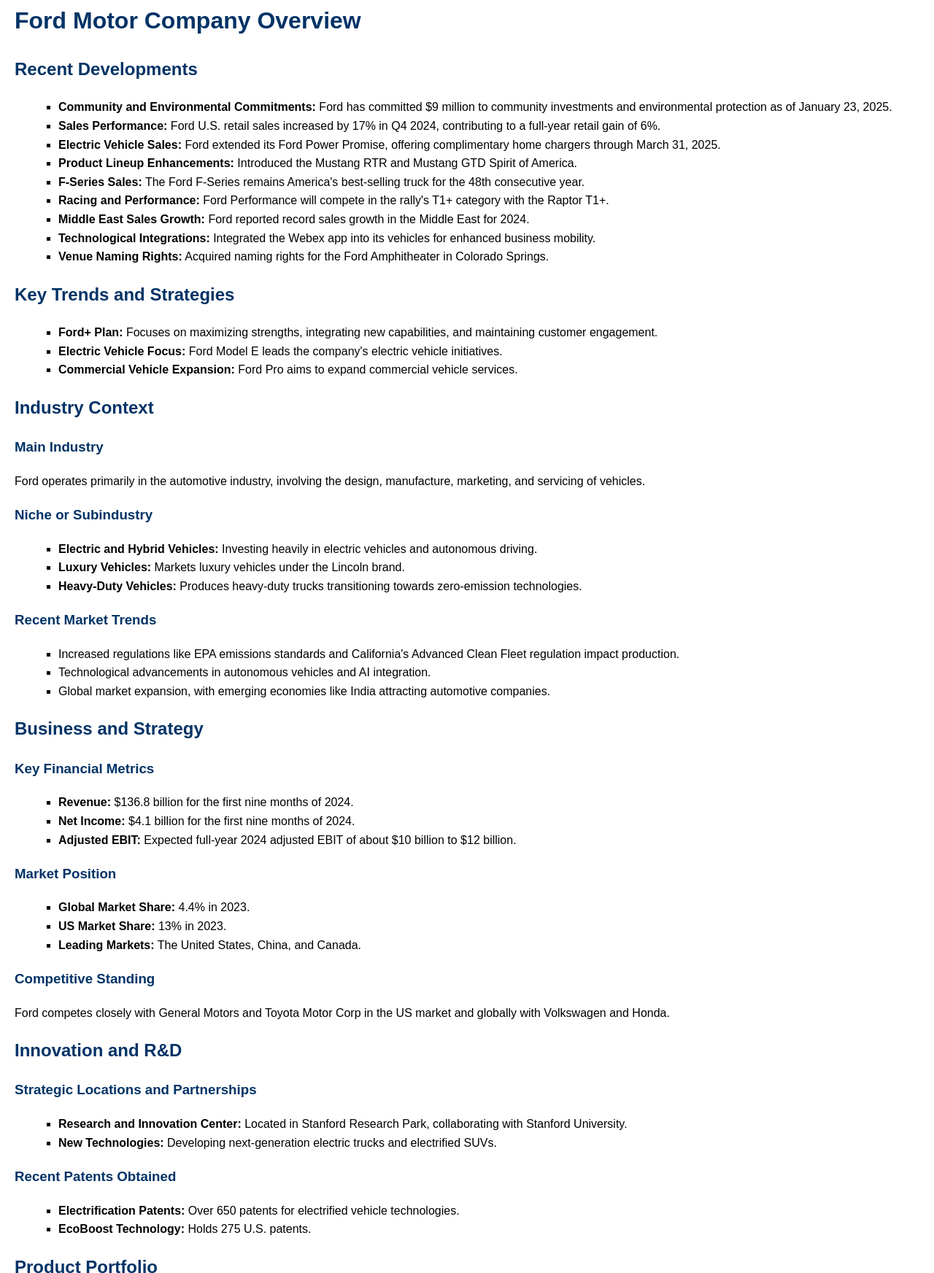
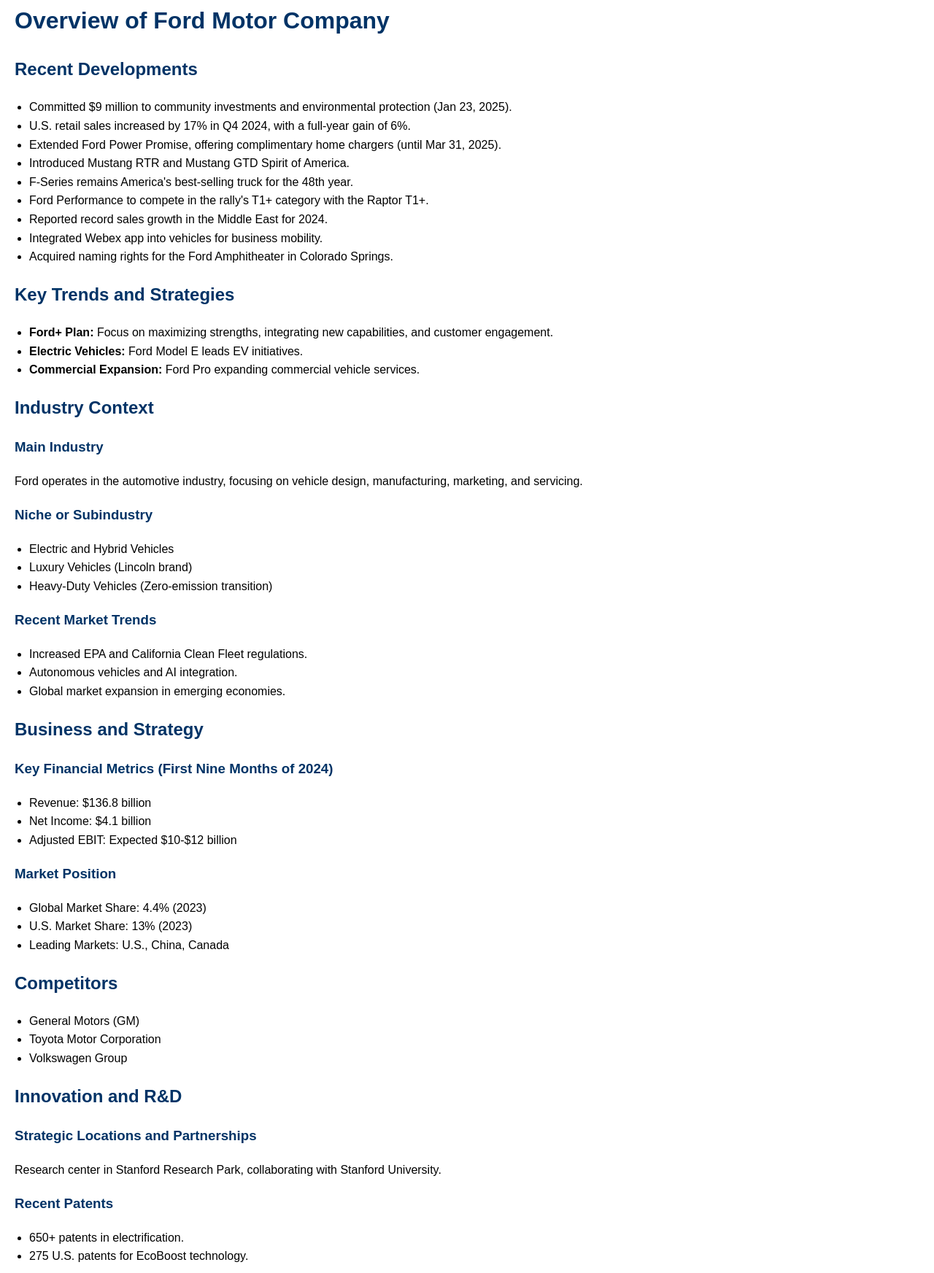
Before and after one commit to enkredAbal/Hackathon, a plain HTML site: page index.html in a window 1280 px wide. Shown: the part 18-1763 px from the top of the page at 73% size. Drawn offline with Linux system fonts and the light colour scheme.

Commit message:
Add files via upload

```diff
--- a/index.html
+++ b/index.html
@@ -5,124 +5,134 @@
     <meta name="viewport" content="width=device-width, initial-scale=1.0">
     <title>Ford Motor Company Overview</title>
     <style>
-        body {
-            font-family: Arial, sans-serif;
-            line-height: 1.6;
-            margin: 20px;
-        }
-        h1, h2, h3 {
-            color: #003366;
-        }
-        ul {
-            list-style-type: square;
-            margin-left: 20px;
-        }
+        body { font-family: Arial, sans-serif; line-height: 1.6; margin: 20px; }
+        h1, h2, h3 { color: #003366; }
+        ul { margin: 10px 0; padding-left: 20px; }
+        .section { margin-bottom: 20px; }
     </style>
 </head>
 <body>
-    <h1>Ford Motor Company Overview</h1>
+    <h1>Overview of Ford Motor Company</h1>
 
+    <div class="section">
         <h2>Recent Developments</h2>
         <ul>
-        <li><strong>Community and Environmental Commitments:</strong> Ford has committed $9 million to community investments and environmental protection as of January 23, 2025.</li>
-        <li><strong>Sales Performance:</strong> Ford U.S. retail sales increased by 17% in Q4 2024, contributing to a full-year retail gain of 6%.</li>
-        <li><strong>Electric Vehicle Sales:</strong> Ford extended its Ford Power Promise, offering complimentary home chargers through March 31, 2025.</li>
-        <li><strong>Product Lineup Enhancements:</strong> Introduced the Mustang RTR and Mustang GTD Spirit of America.</li>
-        <li><strong>F-Series Sales:</strong> The Ford F-Series remains America's best-selling truck for the 48th consecutive year.</li>
-        <li><strong>Racing and Performance:</strong> Ford Performance will compete in the rally's T1+ category with the Raptor T1+.</li>
-        <li><strong>Middle East Sales Growth:</strong> Ford reported record sales growth in the Middle East for 2024.</li>
-        <li><strong>Technological Integrations:</strong> Integrated the Webex app into its vehicles for enhanced business mobility.</li>
-        <li><strong>Venue Naming Rights:</strong> Acquired naming rights for the Ford Amphitheater in Colorado Springs.</li>
+            <li>Committed $9 million to community investments and environmental protection (Jan 23, 2025).</li>
+            <li>U.S. retail sales increased by 17% in Q4 2024, with a full-year gain of 6%.</li>
+            <li>Extended Ford Power Promise, offering complimentary home chargers (until Mar 31, 2025).</li>
+            <li>Introduced Mustang RTR and Mustang GTD Spirit of America.</li>
+            <li>F-Series remains America's best-selling truck for the 48th year.</li>
+            <li>Ford Performance to compete in the rally's T1+ category with the Raptor T1+.</li>
+            <li>Reported record sales growth in the Middle East for 2024.</li>
+            <li>Integrated Webex app into vehicles for business mobility.</li>
+            <li>Acquired naming rights for the Ford Amphitheater in Colorado Springs.</li>
         </ul>
+    </div>
 
+    <div class="section">
         <h2>Key Trends and Strategies</h2>
         <ul>
-        <li><strong>Ford+ Plan:</strong> Focuses on maximizing strengths, integrating new capabilities, and maintaining customer engagement.</li>
-        <li><strong>Electric Vehicle Focus:</strong> Ford Model E leads the company's electric vehicle initiatives.</li>
-        <li><strong>Commercial Vehicle Expansion:</strong> Ford Pro aims to expand commercial vehicle services.</li>
+            <li><strong>Ford+ Plan:</strong> Focus on maximizing strengths, integrating new capabilities, and customer engagement.</li>
+            <li><strong>Electric Vehicles:</strong> Ford Model E leads EV initiatives.</li>
+            <li><strong>Commercial Expansion:</strong> Ford Pro expanding commercial vehicle services.</li>
         </ul>
+    </div>
 
+    <div class="section">
         <h2>Industry Context</h2>
         <h3>Main Industry</h3>
-    <p>Ford operates primarily in the automotive industry, involving the design, manufacture, marketing, and servicing of vehicles.</p>
-
+        <p>Ford operates in the automotive industry, focusing on vehicle design, manufacturing, marketing, and servicing.</p>
         <h3>Niche or Subindustry</h3>
         <ul>
-        <li><strong>Electric and Hybrid Vehicles:</strong> Investing heavily in electric vehicles and autonomous driving.</li>
-        <li><strong>Luxury Vehicles:</strong> Markets luxury vehicles under the Lincoln brand.</li>
-        <li><strong>Heavy-Duty Vehicles:</strong> Produces heavy-duty trucks transitioning towards zero-emission technologies.</li>
+            <li>Electric and Hybrid Vehicles</li>
+            <li>Luxury Vehicles (Lincoln brand)</li>
+            <li>Heavy-Duty Vehicles (Zero-emission transition)</li>
         </ul>
-
         <h3>Recent Market Trends</h3>
         <ul>
-        <li>Increased regulations like EPA emissions standards and California's Advanced Clean Fleet regulation impact production.</li>
-        <li>Technological advancements in autonomous vehicles and AI integration.</li>
-        <li>Global market expansion, with emerging economies like India attracting automotive companies.</li>
+            <li>Increased EPA and California Clean Fleet regulations.</li>
+            <li>Autonomous vehicles and AI integration.</li>
+            <li>Global market expansion in emerging economies.</li>
         </ul>
+    </div>
 
+    <div class="section">
         <h2>Business and Strategy</h2>
-    <h3>Key Financial Metrics</h3>
+        <h3>Key Financial Metrics (First Nine Months of 2024)</h3>
         <ul>
-        <li><strong>Revenue:</strong> $136.8 billion for the first nine months of 2024.</li>
-        <li><strong>Net Income:</strong> $4.1 billion for the first nine months of 2024.</li>
-        <li><strong>Adjusted EBIT:</strong> Expected full-year 2024 adjusted EBIT of about $10 billion to $12 billion.</li>
+            <li>Revenue: $136.8 billion</li>
+            <li>Net Income: $4.1 billion</li>
+            <li>Adjusted EBIT: Expected $10-$12 billion</li>
         </ul>
-
         <h3>Market Position</h3>
         <ul>
-        <li><strong>Global Market Share:</strong> 4.4% in 2023.</li>
-        <li><strong>US Market Share:</strong> 13% in 2023.</li>
-        <li><strong>Leading Markets:</strong> The United States, China, and Canada.</li>
+            <li>Global Market Share: 4.4% (2023)</li>
+            <li>U.S. Market Share: 13% (2023)</li>
+            <li>Leading Markets: U.S., China, Canada</li>
         </ul>
+    </div>
 
-    <h3>Competitive Standing</h3>
-    <p>Ford competes closely with General Motors and Toyota Motor Corp in the US market and globally with Volkswagen and Honda.</p>
+    <div class="section">
+        <h2>Competitors</h2>
+        <ul>
+            <li>General Motors (GM)</li>
+            <li>Toyota Motor Corporation</li>
+            <li>Volkswagen Group</li>
+        </ul>
+    </div>
 
+    <div class="section">
         <h2>Innovation and R&D</h2>
         <h3>Strategic Locations and Partnerships</h3>
+        <p>Research center in Stanford Research Park, collaborating with Stanford University.</p>
+        <h3>Recent Patents</h3>
         <ul>
-        <li><strong>Research and Innovation Center:</strong> Located in Stanford Research Park, collaborating with Stanford University.</li>
-        <li><strong>New Technologies:</strong> Developing next-generation electric trucks and electrified SUVs.</li>
+            <li>650+ patents in electrification.</li>
+            <li>275 U.S. patents for EcoBoost technology.</li>
         </ul>
+    </div>
 
-    <h3>Recent Patents Obtained</h3>
-    <ul>
-        <li><strong>Electrification Patents:</strong> Over 650 patents for electrified vehicle technologies.</li>
-        <li><strong>EcoBoost Technology:</strong> Holds 275 U.S. patents.</li>
-    </ul>
-
+    <div class="section">
         <h2>Product Portfolio</h2>
         <h3>Electric Vehicles</h3>
         <ul>
-        <li><strong>Mustang Mach-E:</strong> Offers various trims with EPA-estimated ranges of 230-320 miles.</li>
-        <li><strong>F-150 Lightning:</strong> Available in XLT, LARIAT, and Platinum trims with an EPA-estimated range of 240-320 miles.</li>
+            <li>Mustang Mach-E: 230-320 miles range.</li>
+            <li>F-150 Lightning: 240-320 miles range.</li>
         </ul>
-
         <h3>Gasoline and Hybrid Vehicles</h3>
         <ul>
-        <li><strong>Mustang:</strong> Features a new fourth-generation Coyote 5.0L V8 engine.</li>
-        <li><strong>F-150:</strong> Includes a full digital display and optional heads-up display.</li>
+            <li>Mustang: 5.0L V8 engine.</li>
+            <li>F-150: Digital display & heads-up display option.</li>
         </ul>
+    </div>
 
+    <div class="section">
         <h2>Manufacturing Operations</h2>
         <h3>Product Lifecycle Management (PLM)</h3>
         <ul>
-        <li><strong>Design and Development:</strong> Uses human-centered design approaches.</li>
-        <li><strong>Advanced Simulation and Testing:</strong> Optimizes manufacturing processes with IoT and data analytics.</li>
+            <li>Human-centered design approaches.</li>
+            <li>IoT and data analytics for process optimization.</li>
         </ul>
+        <h3>Digital Maturity</h3>
+        <p>Integrates Siemens Software:</p>
+        <ul>
+            <li>Teamcenter: Manages software & reduces warranty costs.</li>
+            <li>Advanced simulation tools for manufacturing optimization.</li>
+        </ul>
+    </div>
 
-    <h3>Digital Maturity</h3>
+    <div class="section">
+        <h2>Siemens DISW Software for Ford</h2>
+        <h3>Current Software Sold</h3>
         <ul>
-        <li><strong>Integration of Siemens Software:</strong> Uses Teamcenter to manage in-vehicle software and reduce warranty costs.</li>
-        <li><strong>Manufacturing Technologies:</strong> Employs advanced simulation tools for process optimization.</li>
+            <li>Tecnomatix</li>
+            <li>Teamcenter</li>
         </ul>
-
-    <h2>Competitors</h2>
-    <h3>Main Competitors</h3>
+        <h3>Software Siemens Wants to Sell</h3>
         <ul>
-        <li><strong>General Motors (GM):</strong> Competes directly in trucks, SUVs, and luxury cars.</li>
-        <li><strong>Toyota Motor Corporation:</strong> Known for reliable and fuel-efficient vehicles.</li>
-        <li><strong>Volkswagen Group:</strong> Competes in European markets with a focus on technology and design.</li>
+            <li>NX</li>
+            <li>Simcenter</li>
         </ul>
+    </div>
 </body>
 </html>
```
Lines whose indentation alone changed are shown as unchanged.
